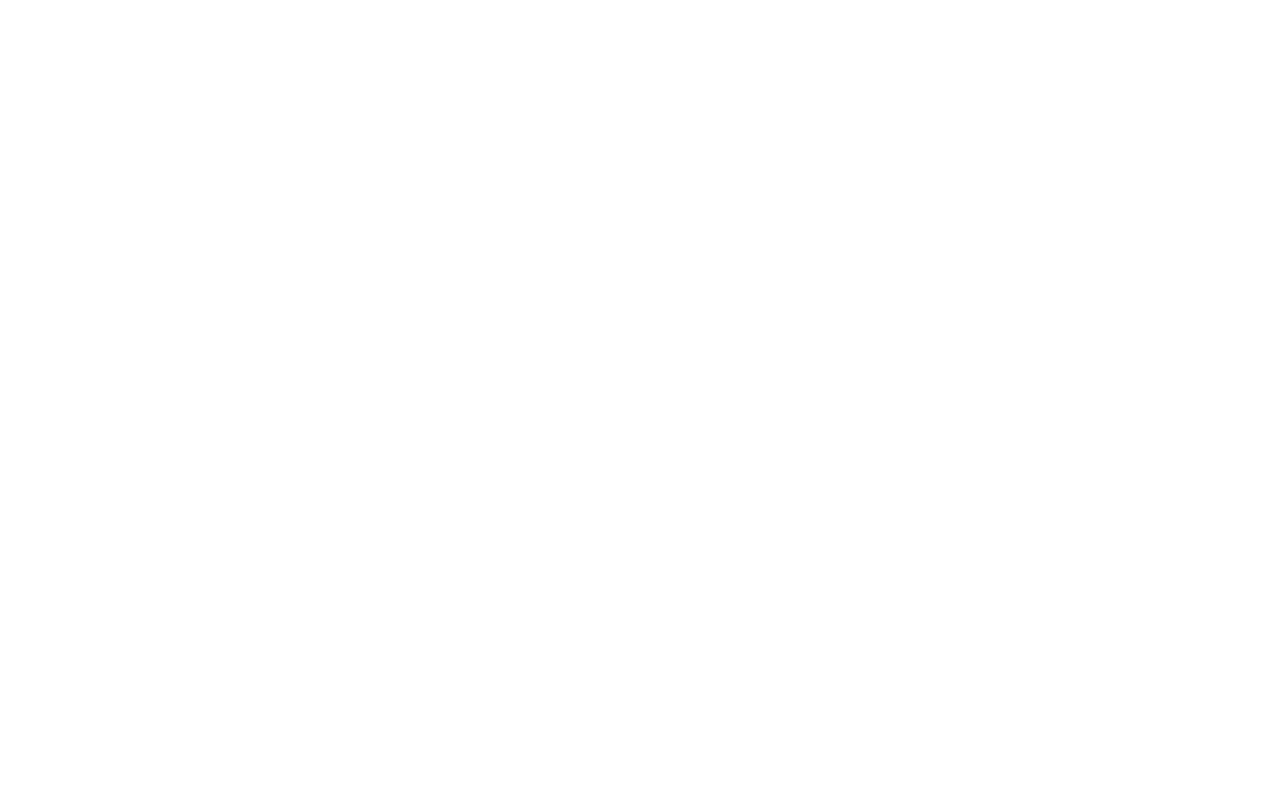
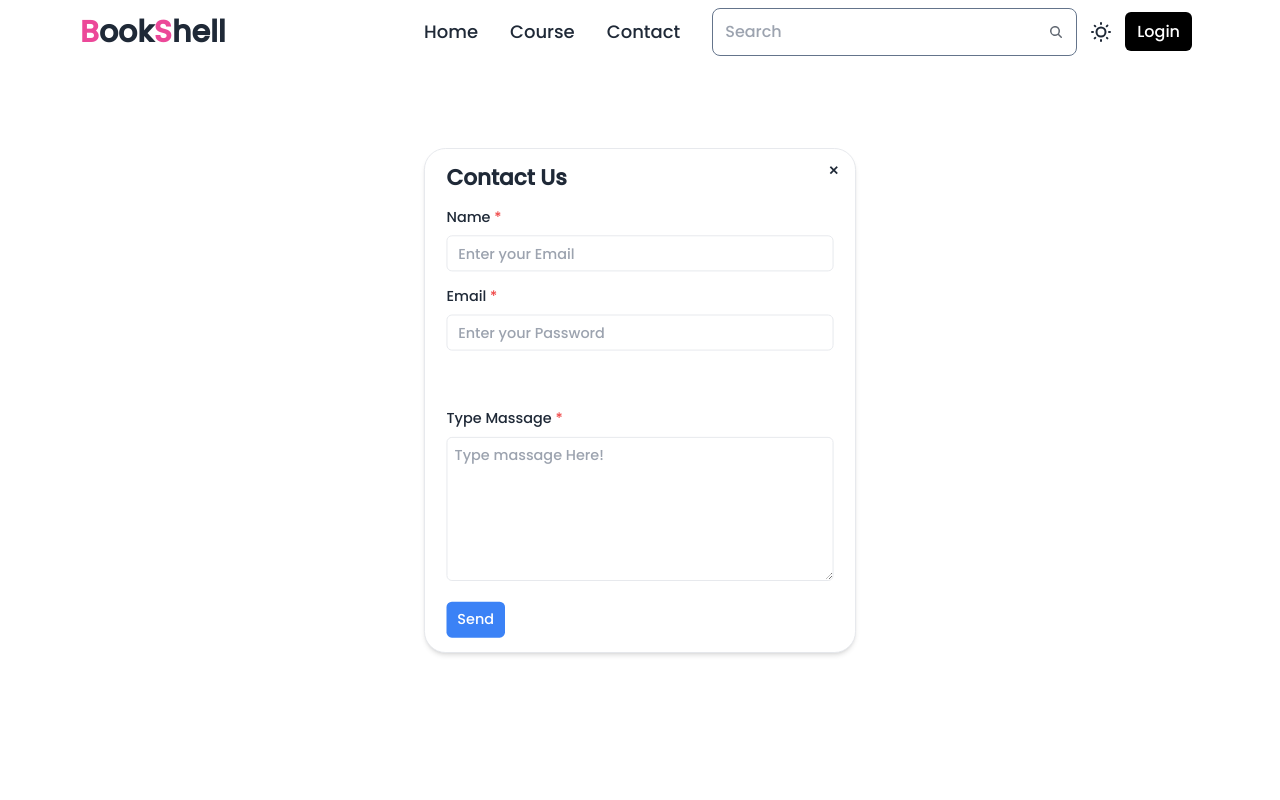
Before and after one commit to binary-lover/BookStore, a React (Vite) app in the folder Frontend/: page /contact in a window 1280 px wide. Before the commit this address had no page. Shown: the top 800 px of the page. Built offline with nearby package versions, Linux system fonts and the light colour scheme.

Commit message:
frontEnd Done!!

```diff
--- a/Frontend/package.json
+++ b/Frontend/package.json
@@ -12,6 +12,7 @@
   "dependencies": {
     "react": "^18.2.0",
     "react-dom": "^18.2.0",
+    "react-hook-form": "^7.51.5",
     "react-router-dom": "^6.23.1",
     "react-slick": "^0.30.2",
     "slick-carousel": "^1.8.1"
--- a/Frontend/src/App.jsx
+++ b/Frontend/src/App.jsx
@@ -3,6 +3,7 @@
 import { Route, Routes } from 'react-router-dom'
 import Courses from './courses/Courses';
 import Signup from './components/Signup';
+import Contact from  './Contact/Contact'
 
 function App() {
   return (
@@ -16,6 +17,7 @@
       <Route path='/'  element = {<Home />} />
       <Route path='/course' element = {<Courses/>} />
       <Route path='/Signup' element = {<Signup />} />
+      <Route path='/contact' element = {<Contact />} />
     </Routes>
     </div>
     </>
--- /dev/null
+++ b/Frontend/src/Contact/Contact.jsx
@@ -0,0 +1,58 @@
+import React from 'react'
+import Navbar from '../components/Navbar'
+import Footer from '../components/Footer'
+import { Link } from 'react-router-dom'
+import { useForm } from "react-hook-form"
+
+
+function Courses() {
+  const {
+    register,
+    handleSubmit,
+    formState: { errors },
+  } = useForm();
+  const onSubmit = (data) => console.log(data);
+  return (
+    <>
+      <Navbar />
+      <div className="min-h-screen">
+        <div className="h-screen flex justify-center items-center ">
+          <div className=" modal-box dark:bg-slate-900 dark:text-white dark:border-[1px] dark:border-gray-500 p-4 px-6  dark:rounded-lg border shadow-md rounded-3xl md:w-[30rem]">
+            <form onSubmit={handleSubmit(onSubmit)} method="dialog">
+              {/* if there is a button in form, it will close the modal */}
+              <Link to={"/"} onClick={() => setModalOpen(false)} className="btn btn-sm btn-circle btn-ghost absolute right-2 top-2">✕</Link>
+              <h3 className="font-bold text-2xl">Contact Us</h3>
+              {/* email */}
+              <div className="mt-4 space-y-2 ">
+                <h4>Name <span className="text-red-500">*</span></h4>
+                <input type="text" placeholder='Enter your Email' className="w-[100%] px-3 h-10 border rounded-md outline-none dark:bg-slate-900 dark:text-white dark:border-gray-500"  {...register("Name", { required: true })} />
+                {errors.Name && <span className="block text-sm text-red-500">Pleaes Enter Email</span>}
+              </div>
+              {/* password */}
+              <div className="mt-4 space-y-2">
+                <h4>Email <span className="text-red-500">*</span></h4>
+                <input type="email" placeholder='Enter your Password' className="w-[100%] px-3 h-10 border rounded-md outline-none dark:bg-slate-900 dark:text-white dark:border-gray-500"  {...register("email", { required: true })} />
+                {errors.email && <span className="block text-sm text-red-500">Please Enter Password</span>}
+              </div>
+              {/* Messege */}
+              <div className=" mt-16 space-y-2  ">
+                <h4>Type Massage <span className="text-red-500">*</span></h4>
+                <textarea id='message' placeholder="Type massage Here!" className="w-[100%] h-40 p-2 border-[1px] rounded-md outline-none dark:bg-slate-900 dark:text-white dark:border-gray-500" {...register("massage", { required: true })}/>
+                {errors.massage && <span className="block text-sm text-red-500">Please Type some Massage</span>}
+              </div>
+              {/* login button */}
+              <div className="flex  mt-4">
+                <button className="bg-blue-500 rounded-md text-white px-3 py-2 hover:bg-blue-700 duration-300">Send</button>
+
+              </div>
+
+            </form>
+          </div>
+        </div>
+      </div>
+      <Footer />
+    </>
+  )
+}
+
+export default Courses
--- a/Frontend/src/components/Navbar.jsx
+++ b/Frontend/src/components/Navbar.jsx
@@ -35,13 +35,13 @@
             <li><a href='/home'>Home</a></li>
             <li><a href='/Course'>Course</a></li>
             <li><a href='/Contact'>Contact</a></li>
-            <li><a href='/About'>About</a></li>
+            {/* <li><a href='/About'>About</a></li> */}
         </>
     )
     return (
         <>
             <div className={`${sticky ? 'sticky-navbar shadow-md bg-base-200 dark:bg-slate-800 dark:text-white duration-200 transition-all ease-in-out' : ''}
-                max-w-screen-2x1 container mx-auto md:px-20 dark:bg-slate-900 dark:text-white  fixed top-0 left-0 right-0 z-50`} >
+                max-w-screen-2x1 mx-auto md:px-20 dark:bg-slate-900 dark:text-white  fixed top-0 left-0 right-0 z-50`} >
                 <div className="navbar p-0">
                     <div className="navbar-start">
                         <div className="dropdown">
--- a/Frontend/src/components/Signup.jsx
+++ b/Frontend/src/components/Signup.jsx
@@ -1,42 +1,56 @@
 import React from 'react'
 import { Link } from 'react-router-dom'
+import { useForm } from "react-hook-form"
 import Login from './login';
+import Navbar from './Navbar';
 
 function Signup() {
+    const {
+        register,
+        handleSubmit,
+        formState: { errors },
+    } = useForm();
+    const onSubmit = (data) => console.log(data);
+
     return (
         <>
+        <Navbar/>
             <div className="flex h-screen  justify-center items-center ">
                 <div id="my_modal_1" className=" ">
-                    <div className="modal-box border shadow-md rounded-3xl w-[25rem]">
-                        <form method="dialog">
+                    <div className="modal-box border shadow-md rounded-3xl w-[25rem]  dark:bg-slate-900 dark:text-white dark:border-gray-500">
+                        <form onSubmit={handleSubmit(onSubmit)} method="dialog">
                             {/* if there is a button in form, it will close the modal */}
                             <Link to={"/"} className="btn btn-sm btn-circle btn-ghost absolute right-2 top-2">✕</Link>
-                        </form>
+
                             <h3 className="font-bold text-lg">Login</h3>
                             {/* Name */}
                             <div className="mt-4 space-y-2">
-                            <h4>Name</h4>
-                            <input type="text" placeholder='Enter your Name' className="w-80 px-3 h-10 border rounded-md outline-none" />
+                                <h4>Name <span className="text-red-500">*</span></h4>
+                                <input type="text" placeholder='Enter your Name' className="w-80 px-3 h-10 border rounded-md outline-none  dark:bg-slate-900 dark:text-white dark:border-gray-500" {...register("Name", { required: true })} />
+                                {errors.Name && <span className="block text-sm text-red-500">Enter Name</span>}
+
                             </div>
                             {/* email */}
                             <div className="mt-4 space-y-2">
-                            <h4>Email</h4>
-                            <input type="email" placeholder='Enter your Email' className="w-80 px-3 h-10 border rounded-md outline-none" />
+                                <h4>Email <span className="text-red-500">*</span></h4>
+                                <input type="email" placeholder='Enter your Email' className="w-80 px-3 h-10 border rounded-md outline-none  dark:bg-slate-900 dark:text-white dark:border-gray-500" {...register("email", { required: true })}/>
+                                {errors.email && <span className="block text-sm text-red-500">Pleaes Enter Email</span>}
                             </div>
                             {/* password */}
                             <div className="mt-4 space-y-2">
-                            <h4>Password</h4>
-                            <input type="password" placeholder='Enter Password' className="w-80 px-3 h-10 border rounded-md outline-none" />
+                                <h4>Password <span className="text-red-500">*</span></h4>
+                                <input type="password" placeholder='Enter Password' className="w-80 px-3 h-10 border rounded-md outline-none  dark:bg-slate-900 dark:text-white dark:border-gray-500"{...register("password", { required: true })} />
+                                {errors.password && <span className="block text-sm text-red-500">Pleaes Enter Password</span>}
                             </div>
                             {/* login button */}
                             <div className="flex justify-around items-center mt-4">
                                 <button className="bg-pink-500 rounded-md text-white px-3 py-2 hover:bg-pink-700 duration-300">Sign up</button>
                                 <p>
-                        Already Registered? <span  className="underline text-blue-500 cursor-pointer"  onClick={()=>document.getElementById('my_modal_3').showModal()}>Login</span>
+                                    Already Registered? <span className="underline text-blue-500 cursor-pointer" onClick={() => document.getElementById('my_modal_3').showModal()}>Login</span>
                                     <Login />
                                 </p>
                             </div>
-
+                        </form>
                     </div>
                 </div>
             </div>
--- a/Frontend/src/components/login.jsx
+++ b/Frontend/src/components/login.jsx
@@ -1,25 +1,34 @@
 import React from 'react'
 import { Link } from 'react-router-dom'
+import { useForm } from "react-hook-form"
 
 function login() {
+    const {
+        register,
+        handleSubmit,
+        formState: { errors },
+    } = useForm();
+    const onSubmit = (data) => console.log(data);
+
     return (
         <div className="">
             <dialog id="my_modal_3" className="modal backdrop-blur-sm">
-                <div className="modal-box">
-                    <form method="dialog">
+                <div className="modal-box dark:bg-slate-900 dark:text-white ">
+                    <form onSubmit={handleSubmit(onSubmit)} method="dialog">
                         {/* if there is a button in form, it will close the modal */}
                         <Link to={"/"} onClick={() => setModalOpen(false)} className="btn btn-sm btn-circle btn-ghost absolute right-2 top-2">✕</Link>
-                    </form>
                         <h3 className="font-bold text-lg">Login</h3>
                         {/* email */}
                         <div className="mt-4 space-y-2">
-                        <h4>Email</h4>
-                        <input type="email" placeholder='Enter your Email' className="w-80 px-3 h-10 border rounded-md outline-none" />
+                            <h4>Email <span className="text-red-500">*</span></h4>
+                            <input type="email" placeholder='Enter your Email' className="w-80 px-3 h-10 border rounded-md outline-none  dark:bg-slate-900 dark:text-white dark:border-gray-500"  {...register("email", { required: true })} />
+                            {errors.email && <span className="block text-sm text-red-500">Pleaes Enter Email</span>}
                         </div>
                         {/* password */}
                         <div className="mt-4 space-y-2">
-                        <h4>Password</h4>
-                        <input type="password" placeholder='Enter your Password' className="w-80 px-3 h-10 border rounded-md outline-none" />
+                            <h4>Password <span className="text-red-500">*</span></h4>
+                            <input type="password" placeholder='Enter your Password' className="w-80 px-3 h-10 border rounded-md outline-none  dark:bg-slate-900 dark:text-white dark:border-gray-500"  {...register("password", { required: true })} />
+                            {errors.password && <span className="block text-sm text-red-500">Please Enter Password</span>}
                         </div>
                         {/* login button */}
                         <div className="flex justify-around items-center mt-4">
@@ -29,6 +38,7 @@
                             </p>
                         </div>
 
+                    </form>
                 </div>
             </dialog>
         </div>
```
Also changed, not shown: 2 other files (tests, documents, lock files or other folders). Lines whose indentation alone changed are shown as unchanged.
